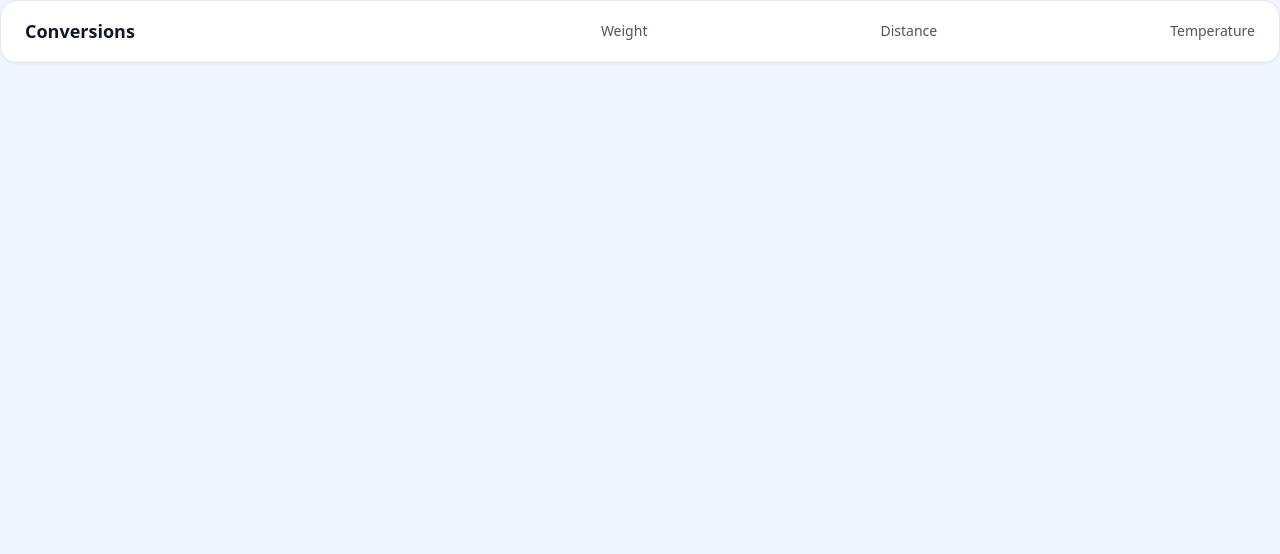
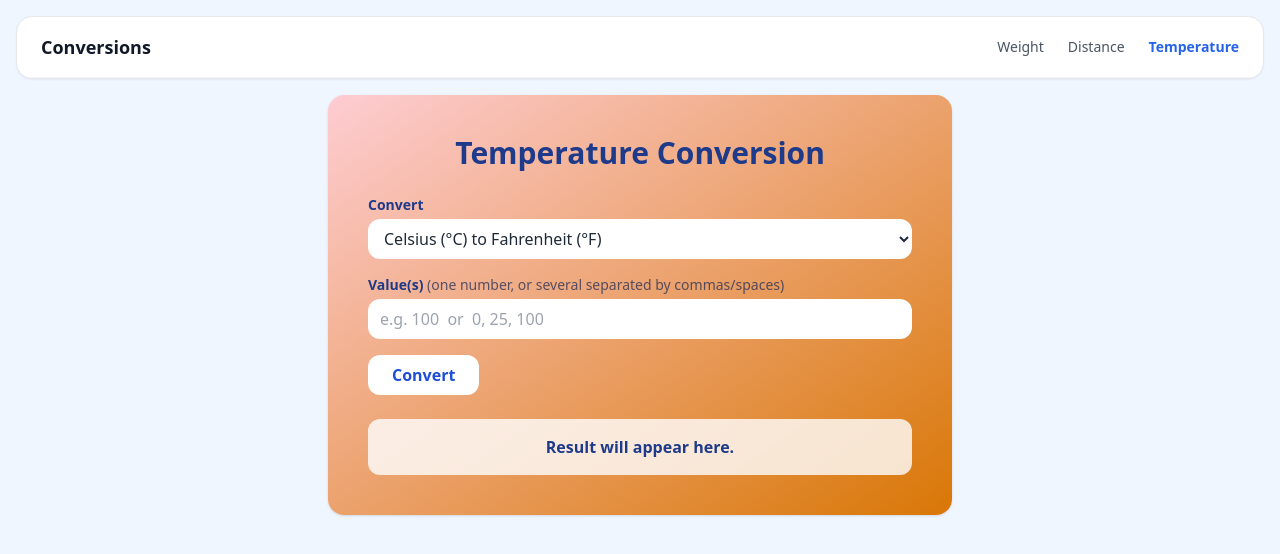
Before and after one commit to PrithviPathania/Assignment-Advanced-JavaScript-and-Tailwind-CSS, a plain HTML site: page temperature.html in a window 1280 px wide. Drawn offline with nearby package versions, Linux system fonts and the light colour scheme.

Commit message:
Build temperature.html conversion form
Adds the Celsius<->Fahrenheit dropdown form using the same single/array
input pattern, wired to Script.js via data-page="temperature". Replaces
the previous nav-only stub and fixes the broken nav container.

```diff
--- a/temperature.html
+++ b/temperature.html
@@ -1,27 +1,75 @@
+<!--
+    Authors:      Krish Choudhary, Prithvi Pathania, Ricky Mormor
+    Date:         2026-05-29
+    Course:       CPRG 306 B - Advanced JavaScript and Tailwind CSS
+    Page:         Temperature conversion (Celsius <-> Fahrenheit)
+    Inputs:       Conversion direction (dropdown), one or more numbers.
+    Processing:   js/Script.js uses a higher-order function to look up the
+                  correct formula and convert a single value or list.
+    Outputs:      The converted value(s) shown in the result panel.
+-->
 <!DOCTYPE html>
 <html lang="en">
 
 <head>
-    <script src="https://cdn.tailwindcss.com"></script>
     <meta charset="UTF-8">
     <meta name="viewport" content="width=device-width, initial-scale=1.0">
-    <title>Document</title>
+    <title>Temperature Conversion</title>
+    <script src="https://cdn.tailwindcss.com"></script>
 </head>
-<body class="bg-blue-50 font-sans">
-<!-- NavBar, includes 3 tabs-->
-<div class="bg-white border border-gray-200 rounded-2xl overflow-hidden shadow-sm ">
 
-<nav class="flex items-center justify-between px-6 py-4 border-b border-gray-100 ">
+<body class="bg-blue-50 font-sans min-h-screen" data-page="temperature">
 
+    <!-- NavBar -->
+    <div class="bg-white border border-gray-200 rounded-2xl overflow-hidden shadow-sm m-4">
+        <nav class="flex flex-col sm:flex-row sm:items-center sm:justify-between px-6 py-4 border-b border-gray-100 gap-3">
+            <a href="index.html" class="text-lg font-bold text-gray-900">Conversions</a>
+            <div class="flex flex-wrap items-center gap-6">
+                <a href="weight.html" class="text-sm text-gray-600 hover:text-blue-600">Weight</a>
+                <a href="distance.html" class="text-sm text-gray-600 hover:text-blue-600">Distance</a>
+                <a href="temperature.html" class="text-sm font-semibold text-blue-600">Temperature</a>
+            </div>
+        </nav>
+    </div>
 
+    <!-- Temperature conversion form -->
+    <main class="px-4 md:px-6 max-w-2xl mx-auto">
+        <div class="bg-gradient-to-br from-rose-200 to-amber-600 rounded-2xl text-blue-900 p-6 md:p-10 mb-6 shadow">
+            <h1 class="text-2xl md:text-3xl font-bold text-center mb-6">Temperature Conversion</h1>
 
-                <a href="index.html" class="text-lg font-bold text-gray-900"> Conversions </a>
-                <div class="hidden lg:flex items-center gap-6"></div>
-                <a href="weight.html" class="text-sm text-gray-600 hover:text-blue-600">Weight </a>
-                <a href="distance.html"class="text-sm text-gray-600 hover:text-blue-600">Distance </a>
-                <a href="temperature.html" class="text-sm text-gray-600 hover:text-blue-600">Temperature </a>
+            <form class="space-y-4">
+                <!-- Conversion direction dropdown -->
+                <div>
+                    <label for="direction" class="block text-sm font-semibold mb-1">Convert</label>
+                    <select id="direction" class="w-full rounded-xl px-3 py-2 bg-white text-gray-800">
+                        <option value="c-f">Celsius (&deg;C) to Fahrenheit (&deg;F)</option>
+                        <option value="f-c">Fahrenheit (&deg;F) to Celsius (&deg;C)</option>
+                    </select>
+                </div>
 
-    </nav>
-</div>
+                <!-- Single value OR list of values -->
+                <div>
+                    <label for="values" class="block text-sm font-semibold mb-1">
+                        Value(s) <span class="font-normal text-blue-950/70">(one number, or several separated by commas/spaces)</span>
+                    </label>
+                    <input id="values" type="text" placeholder="e.g. 100  or  0, 25, 100"
+                           class="w-full rounded-xl px-3 py-2 bg-white text-gray-800">
+                </div>
+
+                <!-- Submit -->
+                <button id="convert" type="submit"
+                        class="w-full sm:w-auto bg-white text-blue-700 font-semibold rounded-xl hover:bg-blue-100 text-sm md:text-base px-6 py-2">
+                    Convert
+                </button>
+            </form>
+
+            <!-- Result panel -->
+            <div id="result" class="mt-6 bg-white/80 text-blue-900 rounded-xl p-4 text-center font-semibold min-h-[3rem]">
+                Result will appear here.
+            </div>
+        </div>
+    </main>
+
+    <script src="js/Script.js"></script>
 </body>
 </html>
```
